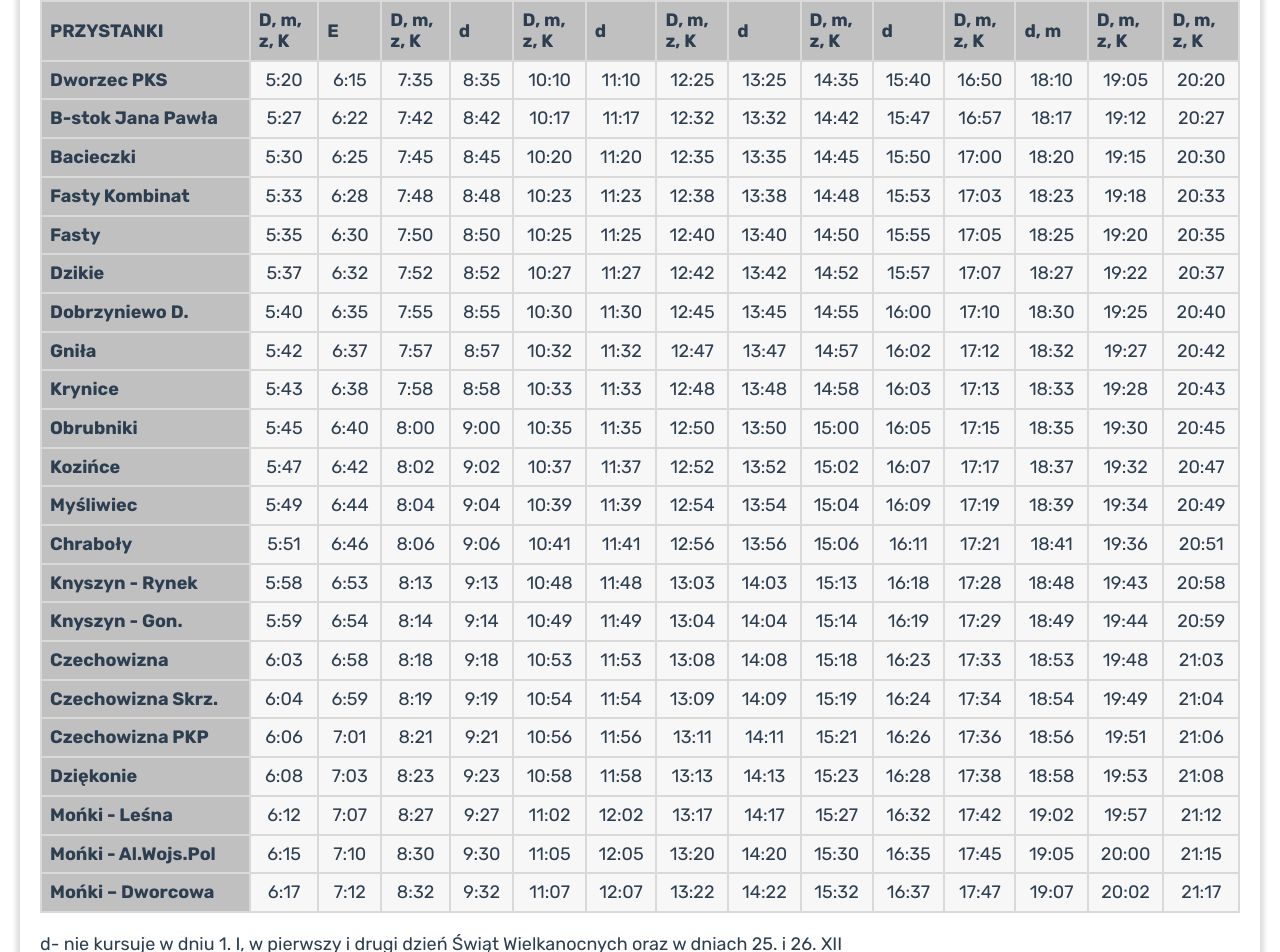
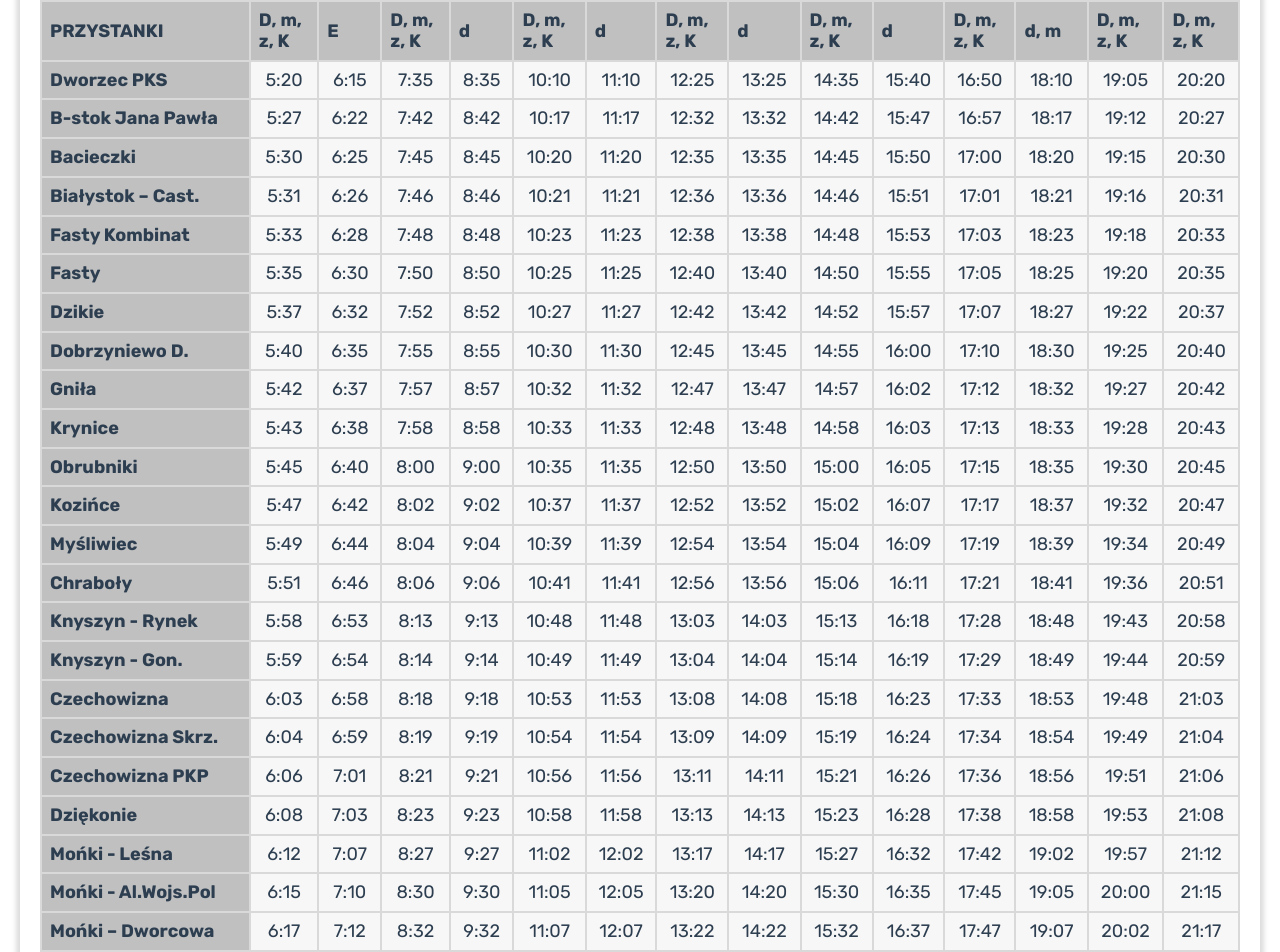
Before and after one commit to MarcinJankowski00/Kurier-Jankowscy-homepage-react, a React (Create React App) app: page / in a window 1280 px wide. Shown: the part 2574-3526 px from the top of the page. Built offline with nearby package versions, Linux system fonts and the light colour scheme.

Commit message:
added new direction to some stop

```diff
--- a/src/Content/Rozklad/index.js
+++ b/src/Content/Rozklad/index.js
@@ -1128,6 +1128,51 @@ const Rozklad = () => (
                     </Row>
                     <Row>
                         <Cell scope="row" header="true">
+                            Białystok – Cast.
+                        </Cell>
+                        <Cell>
+                            5:31
+                        </Cell>
+                        <Cell>
+                            6:26
+                        </Cell>
+                        <Cell>
+                            7:46
+                        </Cell>
+                        <Cell>
+                            8:46
+                        </Cell>
+                        <Cell>
+                            10:21
+                        </Cell>
+                        <Cell>
+                            11:21
+                        </Cell>
+                        <Cell>
+                            12:36
+                        </Cell>
+                        <Cell>
+                            13:36
+                        </Cell>
+                        <Cell>
+                            14:46
+                        </Cell>
+                        <Cell>
+                            15:51
+                        </Cell>
+                        <Cell>
+                            17:01
+                        </Cell>
+                        <Cell>18:21</Cell>
+                        <Cell>
+                            19:16
+                        </Cell>
+                        <Cell>
+                            20:31
+                        </Cell>
+                    </Row>
+                    <Row>
+                        <Cell scope="row" header="true">
                             Fasty Kombinat
                         </Cell>
                         <Cell>
@@ -1718,8 +1763,8 @@ const Rozklad = () => (
             K - nie kursuje w dniu 2. V<br />
         </Text>
         <FileDownloadButton
-                filename="Rozkład Jazdy.pdf"
-                src={rozkladJazdy}
+            filename="Rozkład Jazdy.pdf"
+            src={rozkladJazdy}
         />
     </Content>
 
--- a/src/Photo/Search/BusStops.js
+++ b/src/Photo/Search/BusStops.js
@@ -455,18 +455,23 @@ export const busStops = [
         name: 'Białystok–Cast.',
         wariant1: {
             Białystok: ['5:05', '5:50', '7:15', '8:10', '9:45', '10:45', '12:05', '13:00', '14:20', '15:15', '16:30', '17:45', '18:50', '20:05'],
+            Mońki: ['5:31', '6:26', '7:46', '8:46', '10:21', '11:21', '12:36', '13:36', '14:46', '15:51', '17:01', '18:21', '19:16', '20:31'],
         },
         wariant2: {
             Białystok: ['5:50', '8:10', '10:45', '13:00', '15:15', '17:45'],
+            Mońki: ['6:26', '8:46', '11:21', '13:36', '15:51', '18:21'],
         },
         wariant3: {
             Białystok: ['8:10', '10:45', '13:00', '15:15', '17:45'],
+            Mońki: ['8:46', '11:21', '13:36', '15:51', '18:21'],
         },
         wariant4: {
             Białystok: ['5:50', '8:10', '10:45', '13:00', '15:15'],
+            Mońki: ['6:26', '8:46', '11:21', '13:36', '15:51'],
         },
         wariant5: {
             Białystok: ['8:10', '10:45', '13:00', '15:15'],
+            Mońki: ['8:46', '11:21', '13:36', '15:51'],
         },
     },
     {
--- a/src/Photo/Search/Result/index.js
+++ b/src/Photo/Search/Result/index.js
@@ -51,12 +51,12 @@ const Result = ({ startStop, endStop, departureDate }) => {
             </Heading>
         );
     }
-    if (((startStopObject.id === 20 || endStopObject.id === 20) || (startStopObject.id === 23 || endStopObject.id === 23)) && direction === "Mońki") {
+    if ((startStopObject.id === 23 || endStopObject.id === 23) && direction === "Mońki") {
         return (
             <Heading>
                 <b>Nie ma takiego połączenia</b><br />
                 <br />
-                Autobusy z przystanku "Białystok – Cast." i "B-stok PKP" odjeżdżają tylko w kierunku Białegostoku.
+                Autobusy z przystanku "B-stok PKP" odjeżdżają tylko w kierunku Białegostoku.
             </Heading>
         );
     }
```
Also changed, not shown: 1 other file (tests, documents, lock files or other folders).
